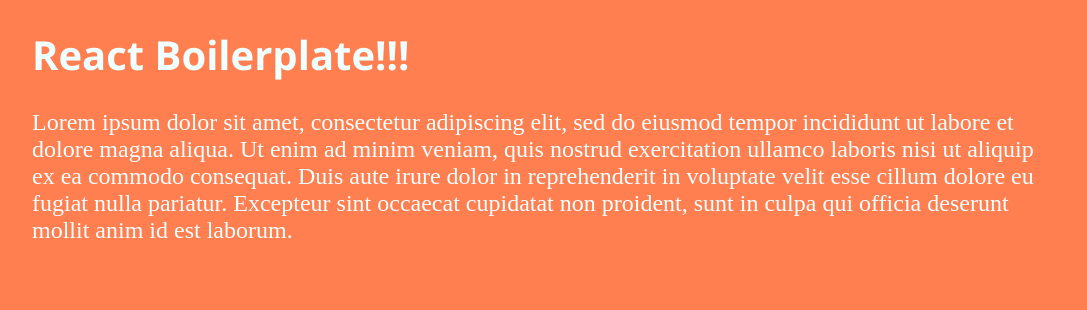
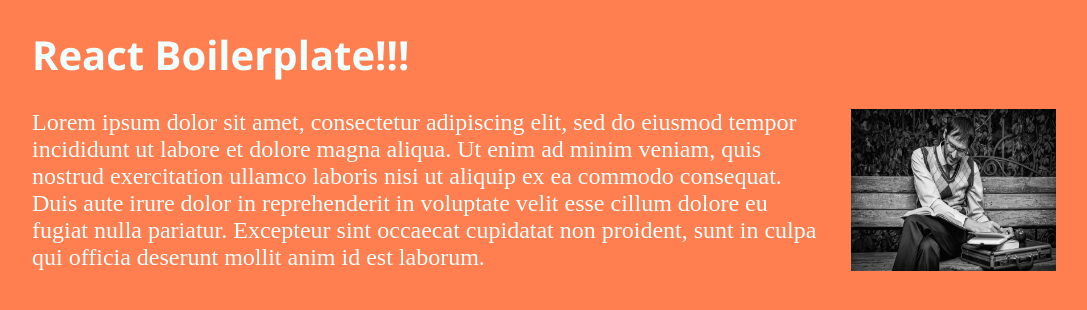
Before and after one commit to carloslsilva/react-boilerplate, a React app: page / in a window 1280 px wide. Shown: the top 310 px of the page, without its empty margins (96-1183 px from the left). Built offline with nearby package versions, Linux system fonts and the light colour scheme.

Commit message:
Fixed hash to contenthash for names in production mode
Added a example for include a picture.

```diff
--- a/source/App.js
+++ b/source/App.js
@@ -1,15 +1,23 @@
 import React from 'react'
 import { Title } from './components/Title'
 import { Paragraph } from './components/Paragraph'
+import styles from './App.module.scss'
+import picture from './assets/picture.jpg'
 
 export const App = props => (
   <>
-    <Title>React Boilerplate!!!</Title>
-    <Paragraph>
-      Lorem ipsum dolor sit amet, consectetur adipiscing elit, sed do eiusmod tempor incididunt ut labore et dolore
-      magna aliqua. Ut enim ad minim veniam, quis nostrud exercitation ullamco laboris nisi ut aliquip ex ea commodo
-      consequat. Duis aute irure dolor in reprehenderit in voluptate velit esse cillum dolore eu fugiat nulla pariatur.
-      Excepteur sint occaecat cupidatat non proident, sunt in culpa qui officia deserunt mollit anim id est laborum.
-    </Paragraph>
+    <header>
+      <Title>React Boilerplate!!!</Title>
+    </header>
+    <main className={styles.container}>
+      <Paragraph>
+        Lorem ipsum dolor sit amet, consectetur adipiscing elit, sed do eiusmod tempor incididunt ut labore et dolore
+        magna aliqua. Ut enim ad minim veniam, quis nostrud exercitation ullamco laboris nisi ut aliquip ex ea commodo
+        consequat. Duis aute irure dolor in reprehenderit in voluptate velit esse cillum dolore eu fugiat nulla
+        pariatur. Excepteur sint occaecat cupidatat non proident, sunt in culpa qui officia deserunt mollit anim id est
+        laborum.
+      </Paragraph>
+      <img src={picture} />
+    </main>
   </>
 )
--- /dev/null
+++ b/source/App.module.scss
@@ -0,0 +1,7 @@
+.container {
+  display: flex;
+
+  & img {
+    max-width: 20%;
+  }
+}
--- a/source/components/Paragraph.module.scss
+++ b/source/components/Paragraph.module.scss
@@ -1,4 +1,7 @@
 .paragraph {
   font-family: 'Times New Roman', Times, serif;
   font-size: 1.5rem;
+  margin-top: 0;
+  margin-right: 2rem;
+  margin-bottom: 0;
 }
--- a/webpack.config.js
+++ b/webpack.config.js
@@ -19,8 +19,8 @@ module.exports = {
   },
   output: {
     path: path.resolve(__dirname, project.path.build),
-    filename: isDevelopment ? '[name].js' : '[hash].js',
-    assetModuleFilename: isDevelopment ? 'images/[name][ext]' : 'images/[hashcontent][ext]'
+    filename: isDevelopment ? '[name].js' : '[contenthash].js',
+    assetModuleFilename: isDevelopment ? 'images/[name][ext]' : 'images/[contenthash][ext]'
   },
   mode: isDevelopment ? 'development' : 'production',
   devServer: {
```
Also changed, not shown: source/assets/picture.jpg (added).
